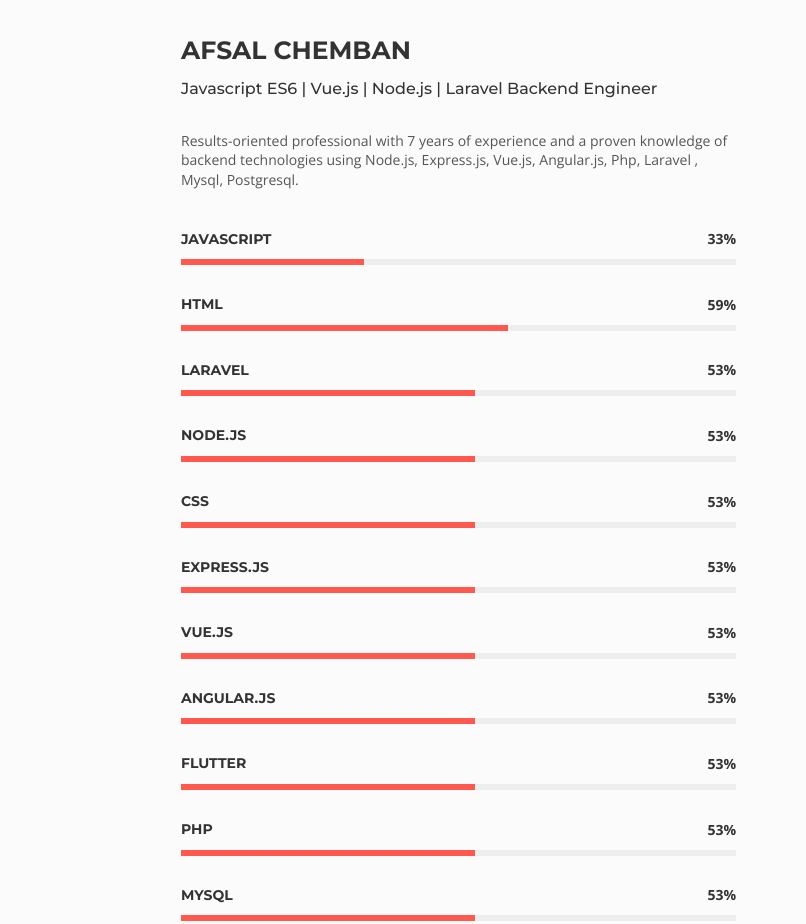
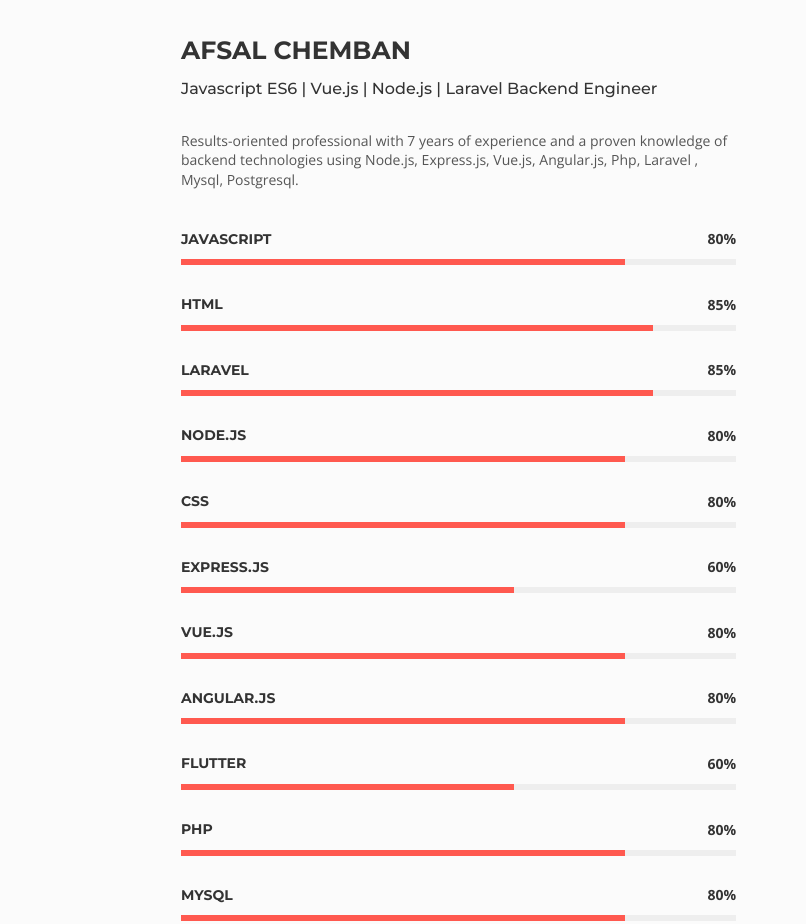
Before and after one commit to afsalchemban/afsalchemban.github.io, a plain HTML site: page about.html in a window 1280 px wide. Shown: the part 512-1436 px from the top of the page, 474-1280 px from the left. Drawn offline with nearby package versions, Linux system fonts and the light colour scheme.

Commit message:
percentage updated

```diff
--- a/about.html
+++ b/about.html
@@ -94,7 +94,7 @@
 									<div class="progress">
 										<h5 class="progress__title">Javascript</h5>
 										<div class="progress__wrap">
-											<div class="progress__bar" data-progress-percent="33" data-timing="ease" data-duration="1000" data-delay="500"></div><span class="progress__number">39%</span>
+											<div class="progress__bar" data-progress-percent="80" data-timing="ease" data-duration="1000" data-delay="500"></div><span class="progress__number">39%</span>
 										</div>
 									</div><!-- End / progress -->
 
@@ -103,7 +103,7 @@
 									<div class="progress">
 										<h5 class="progress__title">HTML</h5>
 										<div class="progress__wrap">
-											<div class="progress__bar" data-progress-percent="59" data-timing="ease" data-duration="1000" data-delay="500"></div><span class="progress__number">47%</span>
+											<div class="progress__bar" data-progress-percent="85" data-timing="ease" data-duration="1000" data-delay="500"></div><span class="progress__number">47%</span>
 										</div>
 									</div><!-- End / progress -->
 
@@ -112,7 +112,7 @@
 									<div class="progress">
 										<h5 class="progress__title">Laravel</h5>
 										<div class="progress__wrap">
-											<div class="progress__bar" data-progress-percent="53" data-timing="ease" data-duration="1000" data-delay="500"></div><span class="progress__number">59%</span>
+											<div class="progress__bar" data-progress-percent="85" data-timing="ease" data-duration="1000" data-delay="500"></div><span class="progress__number">59%</span>
 										</div>
 									</div><!-- End / progress -->
 
@@ -120,7 +120,7 @@
 									<div class="progress">
 										<h5 class="progress__title">Node.js</h5>
 										<div class="progress__wrap">
-											<div class="progress__bar" data-progress-percent="53" data-timing="ease" data-duration="1000" data-delay="500"></div><span class="progress__number">59%</span>
+											<div class="progress__bar" data-progress-percent="80" data-timing="ease" data-duration="1000" data-delay="500"></div><span class="progress__number">59%</span>
 										</div>
 									</div><!-- End / progress -->
 
@@ -128,7 +128,7 @@
 									<div class="progress">
 										<h5 class="progress__title">CSS</h5>
 										<div class="progress__wrap">
-											<div class="progress__bar" data-progress-percent="53" data-timing="ease" data-duration="1000" data-delay="500"></div><span class="progress__number">59%</span>
+											<div class="progress__bar" data-progress-percent="80" data-timing="ease" data-duration="1000" data-delay="500"></div><span class="progress__number">59%</span>
 										</div>
 									</div><!-- End / progress -->
 
@@ -136,7 +136,7 @@
 									<div class="progress">
 										<h5 class="progress__title">Express.js</h5>
 										<div class="progress__wrap">
-											<div class="progress__bar" data-progress-percent="53" data-timing="ease" data-duration="1000" data-delay="500"></div><span class="progress__number">59%</span>
+											<div class="progress__bar" data-progress-percent="60" data-timing="ease" data-duration="1000" data-delay="500"></div><span class="progress__number">59%</span>
 										</div>
 									</div><!-- End / progress -->
 
@@ -144,7 +144,7 @@
 									<div class="progress">
 										<h5 class="progress__title">Vue.js</h5>
 										<div class="progress__wrap">
-											<div class="progress__bar" data-progress-percent="53" data-timing="ease" data-duration="1000" data-delay="500"></div><span class="progress__number">59%</span>
+											<div class="progress__bar" data-progress-percent="80" data-timing="ease" data-duration="1000" data-delay="500"></div><span class="progress__number">59%</span>
 										</div>
 									</div><!-- End / progress -->
 
@@ -152,7 +152,7 @@
 									<div class="progress">
 										<h5 class="progress__title">Angular.js</h5>
 										<div class="progress__wrap">
-											<div class="progress__bar" data-progress-percent="53" data-timing="ease" data-duration="1000" data-delay="500"></div><span class="progress__number">59%</span>
+											<div class="progress__bar" data-progress-percent="80" data-timing="ease" data-duration="1000" data-delay="500"></div><span class="progress__number">59%</span>
 										</div>
 									</div><!-- End / progress -->
 
@@ -160,7 +160,7 @@
 									<div class="progress">
 										<h5 class="progress__title">Flutter</h5>
 										<div class="progress__wrap">
-											<div class="progress__bar" data-progress-percent="53" data-timing="ease" data-duration="1000" data-delay="500"></div><span class="progress__number">59%</span>
+											<div class="progress__bar" data-progress-percent="60" data-timing="ease" data-duration="1000" data-delay="500"></div><span class="progress__number">59%</span>
 										</div>
 									</div><!-- End / progress -->
 
@@ -168,7 +168,7 @@
 									<div class="progress">
 										<h5 class="progress__title">Php</h5>
 										<div class="progress__wrap">
-											<div class="progress__bar" data-progress-percent="53" data-timing="ease" data-duration="1000" data-delay="500"></div><span class="progress__number">59%</span>
+											<div class="progress__bar" data-progress-percent="80" data-timing="ease" data-duration="1000" data-delay="500"></div><span class="progress__number">59%</span>
 										</div>
 									</div><!-- End / progress -->
 
@@ -176,7 +176,7 @@
 									<div class="progress">
 										<h5 class="progress__title">MySQL</h5>
 										<div class="progress__wrap">
-											<div class="progress__bar" data-progress-percent="53" data-timing="ease" data-duration="1000" data-delay="500"></div><span class="progress__number">59%</span>
+											<div class="progress__bar" data-progress-percent="80" data-timing="ease" data-duration="1000" data-delay="500"></div><span class="progress__number">59%</span>
 										</div>
 									</div><!-- End / progress -->
 
```
